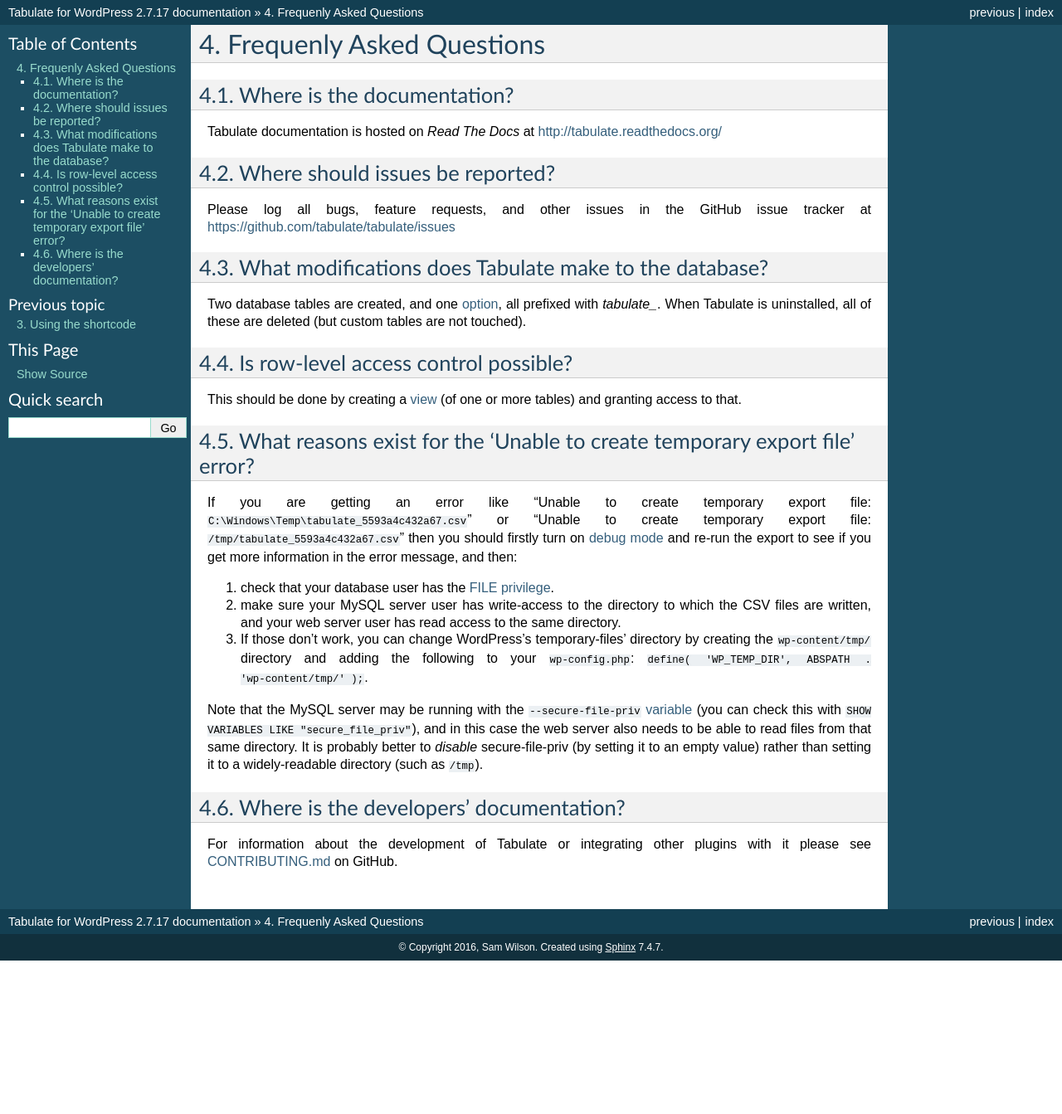
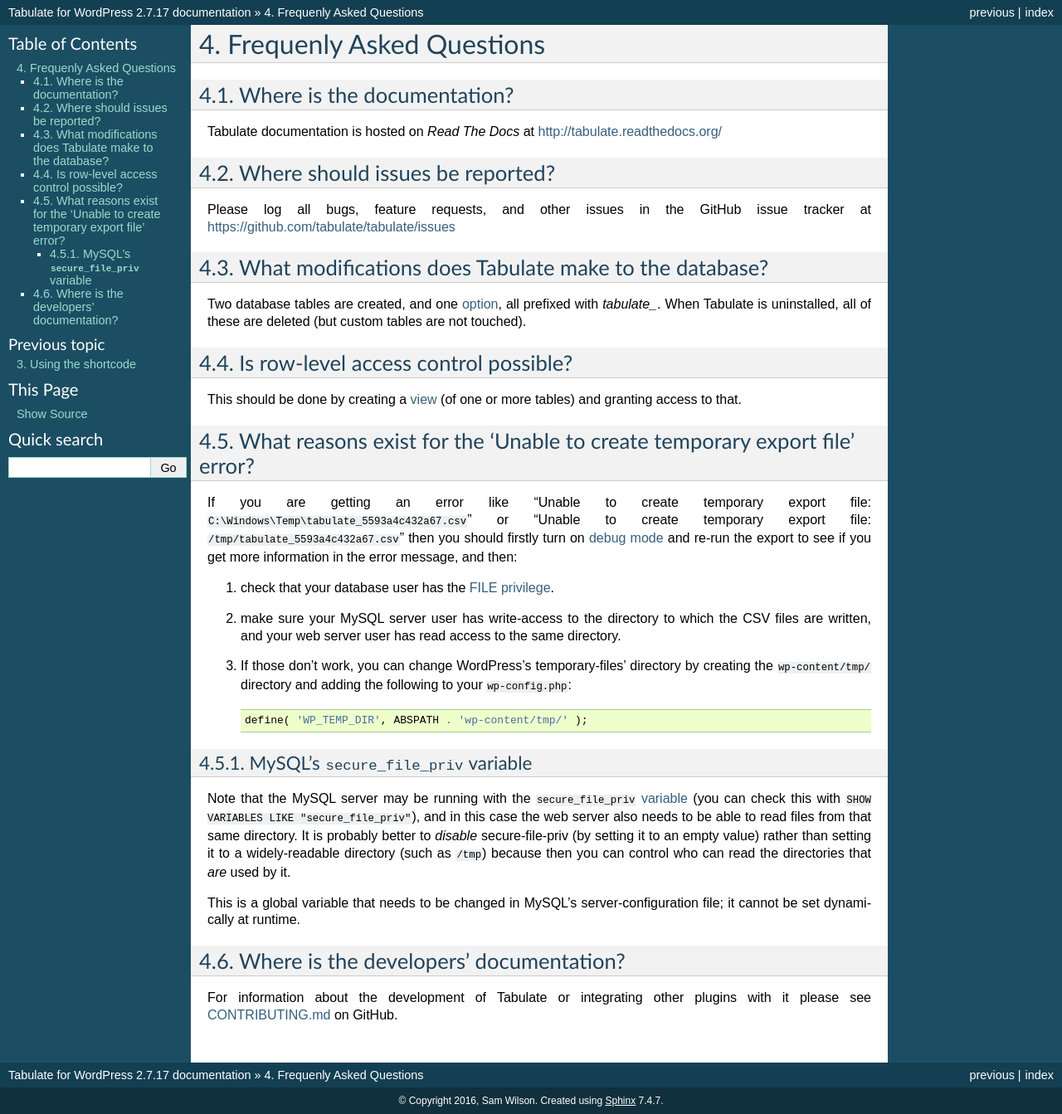
Before and after one commit to tabulate/tabulate, a Sphinx documentation site: the page built from docs/faq.rst, in a window 1280 px wide. Shown: the whole page at 83% size. Built offline with Sphinx 7.4.7, drawn with Linux system fonts in a browser that asks for light colours; before the commit the page ends 1158 px from its top, so only the background shows below that.

Commit message:
More thorough check for controller name, and some documentation

```diff
--- a/docs/faq.rst
+++ b/docs/faq.rst
@@ -39,17 +39,25 @@
 #. make sure your MySQL server user has write-access to the directory to which the CSV files are written,
    and your web server user has read access to the same directory.
 #. If those don't work, you can change WordPress's temporary-files' directory
-   by creating the ``wp-content/tmp/`` directory and adding the following to your ``wp-config.php``:
-   ``define( 'WP_TEMP_DIR', ABSPATH . 'wp-content/tmp/' );``.
+   by creating the ``wp-content/tmp/`` directory and adding the following to your ``wp-config.php``::
+
+       define( 'WP_TEMP_DIR', ABSPATH . 'wp-content/tmp/' );
 
 .. _debug mode: https://codex.wordpress.org/Debugging_in_WordPress
 .. _FILE privilege: https://dev.mysql.com/doc/refman/5.7/en/privileges-provided.html#priv_file
 
-Note that the MySQL server may be running with the ``--secure-file-priv`` variable_
+MySQL's ``secure_file_priv`` variable
+^^^^^^^^^^^^^^^^^^^^^^^^^^^^^^^^^^^^^
+
+Note that the MySQL server may be running with the ``secure_file_priv`` variable_
 (you can check this with ``SHOW VARIABLES LIKE "secure_file_priv"``), and in this
 case the web server also needs to be able to read files from that same directory.
 It is probably better to *disable* secure-file-priv (by setting it to an empty value)
-rather than setting it to a widely-readable directory (such as ``/tmp``).
+rather than setting it to a widely-readable directory (such as ``/tmp``)
+because then you can control who can read the directories that *are* used by it.
+
+This is a global variable that needs to be changed in MySQL's server-configuration file;
+it cannot be set dynamically at runtime.
 
 .. _variable: https://dev.mysql.com/doc/refman/5.7/en/server-system-variables.html#sysvar_secure_file_priv
 
```
Also changed, not shown: 1 other file.
